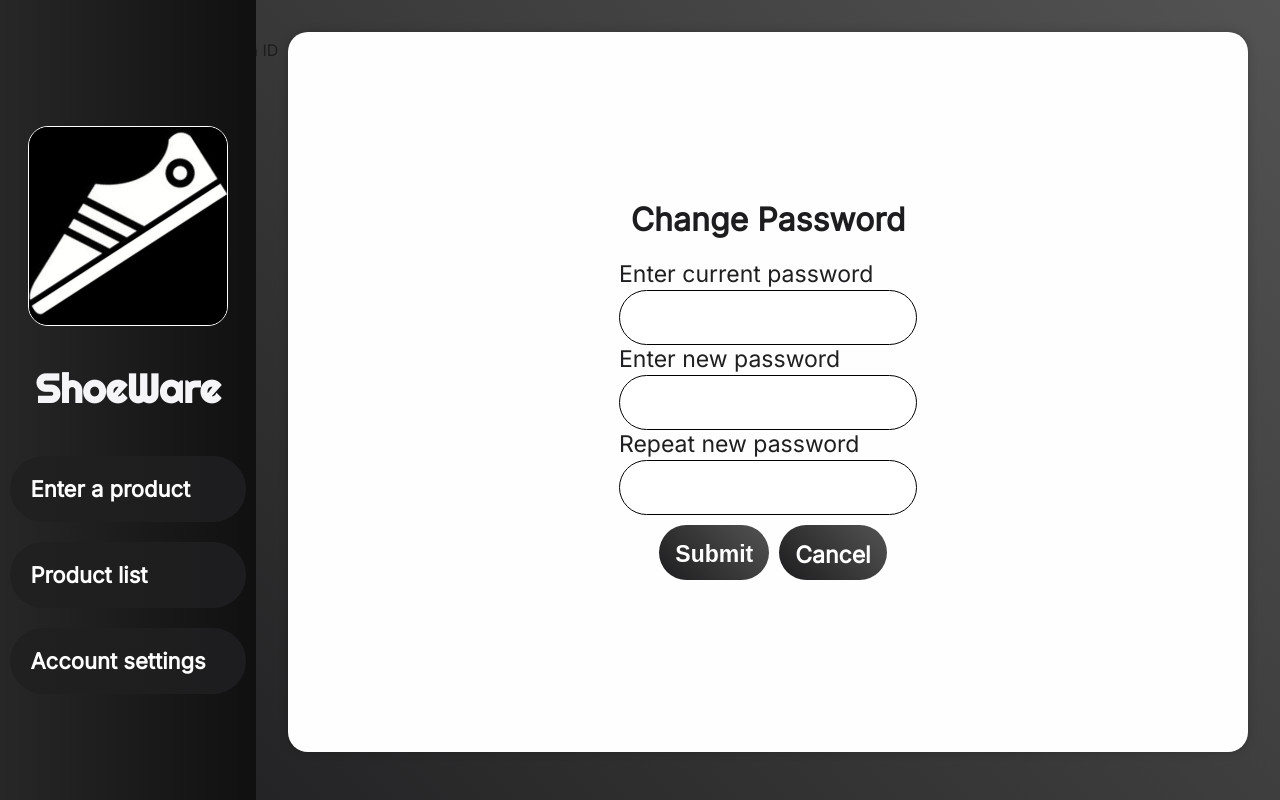
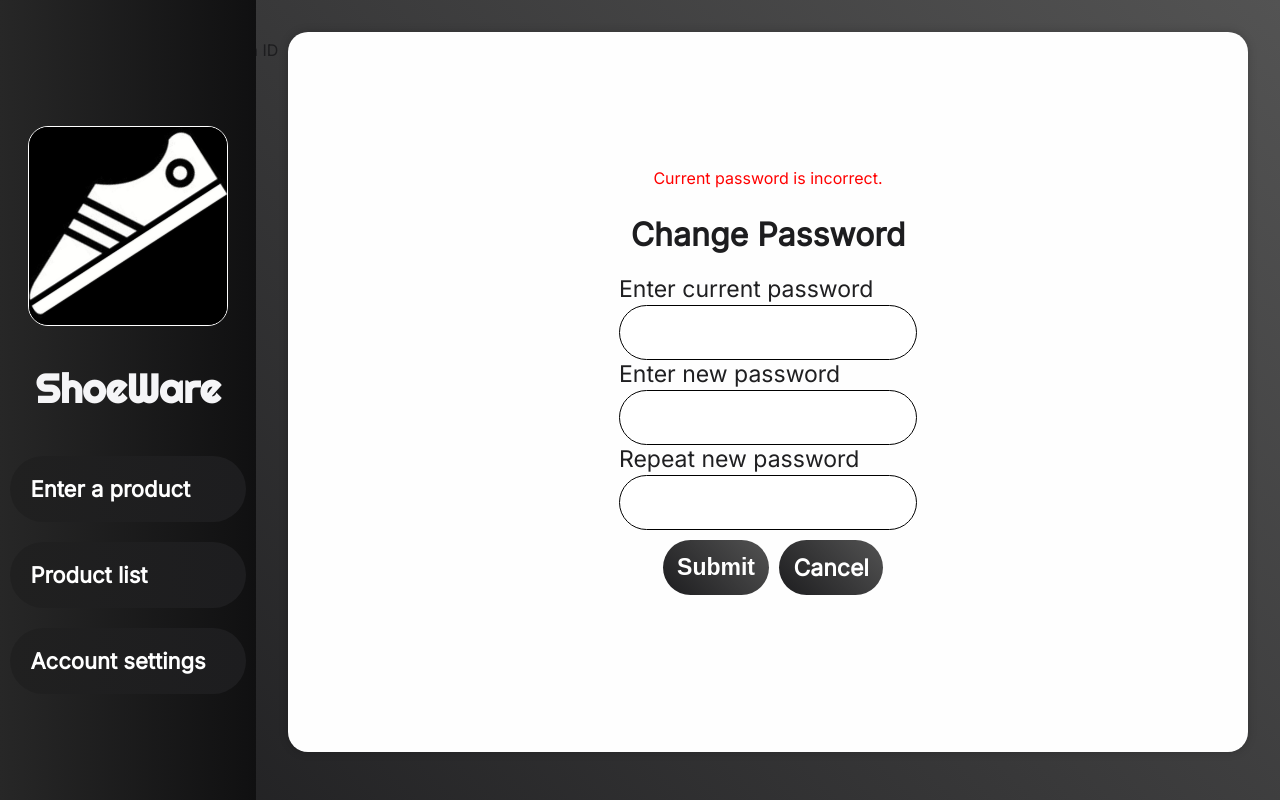
Before and after one commit to rafimps18/ShoeWare-PIMS, a PHP site: page /change-password.php?error=currentpasswordincorrect in a window 1280 px wide. Run offline with PHP 8.4, Linux system fonts and the light colour scheme; the visitor is signed in with stand-in values (Sample User, id 1); data that the repository does not hold is empty.

Commit message:
Made some minor changes

```diff
--- a/change-password.php
+++ b/change-password.php
@@ -16,12 +16,25 @@ session_start();
 
 <body>
     <div class="content-container">
+
         <div class="form-container">
+            <div class="form-item1">
+                <?php
+                if (isset($_GET["error"])) {
+                    if ($_GET["error"] == "passwordtooshort") {
+                        echo "<p class='login-error-message'>New password must be at least 10 characters long.</p>";
+                    } else if ($_GET["error"] == "currentpasswordincorrect") {
+                        echo "<p class='login-error-message'>Current password is incorrect.</p>";
+                    }
+                }
+                ?>
+            </div>
 
             <h1>Change Password</h1>
             <form
                 action="./includes/account-settings/change-password.inc.php?usersId= <?php echo $_SESSION["userid"]; ?> "
                 method="post" autocomplete="off">
+
                 <div class="pformItem">
                     <label class="pformLabel" for="pwd">Enter current password</label>
                     <input class="new-username-label" name="pwd" type="password">
@@ -34,6 +47,7 @@ session_start();
                     <label class="pformLabel" for="pwdRepeat">Repeat new password</label>
                     <input class="new-username-label" name="pwdRepeat" type="password">
                 </div>
+
                 <div class="yes-no">
                     <button class="pformSubmit" type="submit" name="submit">Submit</button>
                     <a class="pformSubmit" href="account-settings.php">Cancel</a>
--- a/css/style.css
+++ b/css/style.css
@@ -309,6 +309,7 @@ h1.company-name-navbar {
   width: 500px;
 }
 .form-header .formh1 {
+  font-weight: 600;
   font-size: 2.25em;
   margin: 10px 0px 10px 0px;
 }
@@ -352,7 +353,7 @@ h1.company-name-navbar {
   margin-left: 10px;
   background: linear-gradient(45deg, #1d1d1f, #535353);
   color: white;
-  padding: 1rem;
+  padding: 0.89rem;
   border-radius: 100px;
   text-align: center;
   font-size: 23px;
--- a/css/style.scss
+++ b/css/style.scss
@@ -247,6 +247,7 @@ h1.company-name {
     width: 80%;
   }
 
+
   .formh1 {
     display: inline;
     overflow:hidden;
@@ -351,6 +352,7 @@ h1.company-name-navbar {
   margin: auto;
   width: 500px;
   .formh1 {
+    font-weight: 600;
     font-size: 2.25em;
     margin: 10px 0px 10px 0px;
   }
@@ -395,7 +397,7 @@ h1.company-name-navbar {
   margin-left: 10px;
   background: linear-gradient(45deg, $primary-color, $secondary-color);
   color: white;
-  padding: 1rem;
+  padding: 0.89rem;
   border-radius: 100px;
   text-align: center;
   font-size: 23px;
```
Also changed, not shown: includes/account-settings/change-password.inc.php (+2 -8 lines), includes/account-settings/get-username.php (line endings or trailing spaces), includes/login/functions.inc.php (line endings or trailing spaces), 1 other file.
